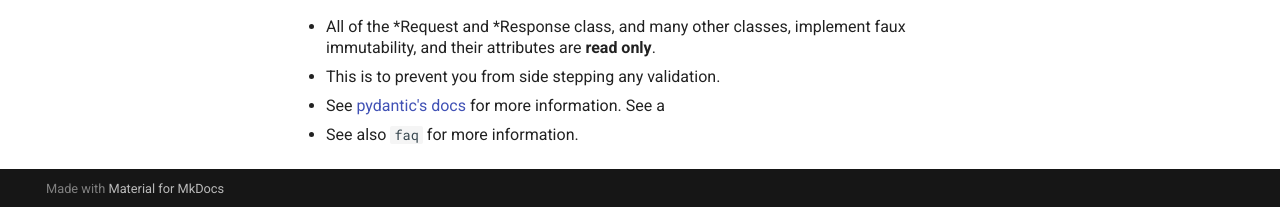
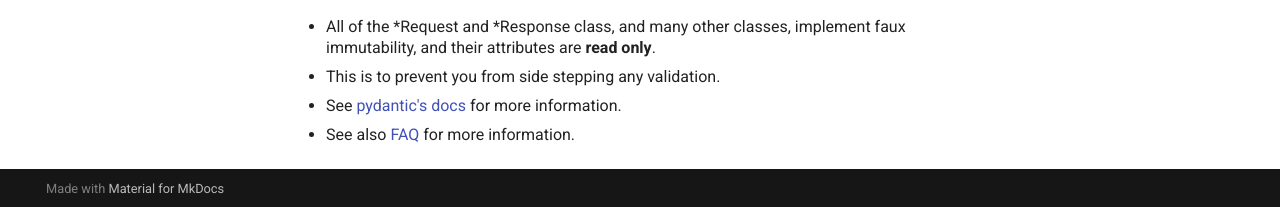
Before and after one commit to Haidra-Org/horde-sdk, an MkDocs documentation site: the page built from docs/getting_started.md, in a window 1280 px wide and 900 px high, scrolled down 2217 px. Shown: the part 690-897 px from the top of the window. Built offline with MkDocs 1.6.1 and Material for MkDocs 9.7.7, drawn with Linux system fonts in a browser that asks for light colours.

Commit message:
fix: missing FAQ link in docs

```diff
--- a/docs/getting_started.md
+++ b/docs/getting_started.md
@@ -147,5 +147,5 @@ A few endpoints, such as `/v2/generate/async` ([ImageGenerateAsyncRequest](../ho
 -   This is to prevent you from side stepping any validation.
 -   See [pydantic's
     docs](https://docs.pydantic.dev/2.0/usage/validation_errors/#frozen_instance)
-    for more information. See a
--   See also `faq` for more information.
+    for more information.
+-   See also [FAQ](faq.md) for more information.
```
